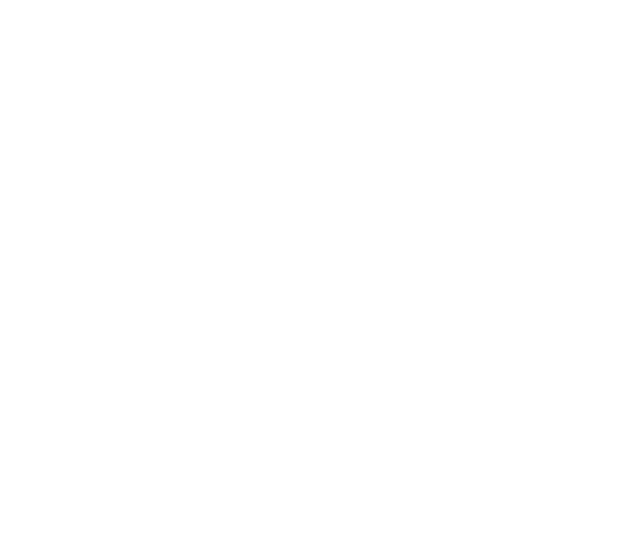
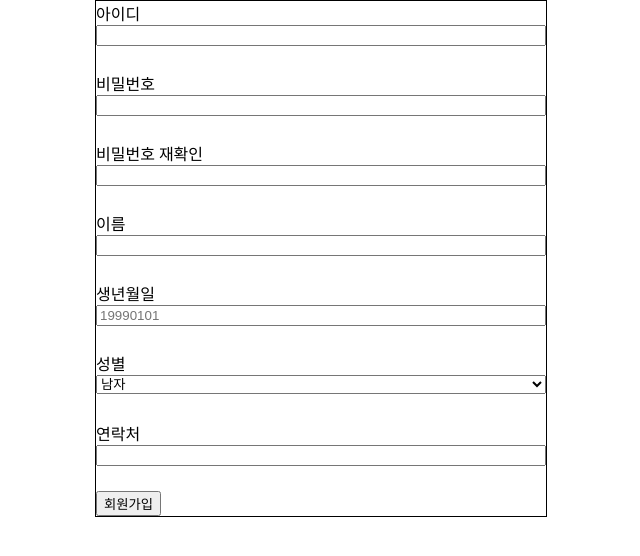
Before and after one commit to jooyoni/alba-people, a React (Create React App) app in the folder client/: page /insertMember in a window 1280 px wide. Before the commit this address had no page. Shown: the top 556 px of the page, without its empty margins (319-959 px from the left). Built offline with nearby package versions, Linux system fonts and the light colour scheme.

Commit message:
회원가입 기능 구현

```diff
--- a/client/package.json
+++ b/client/package.json
@@ -1,13 +1,15 @@
 {
-  "name": "hello-seoul-citizen",
+  "name": "alba-people",
   "version": "0.1.0",
   "private": true,
   "dependencies": {
     "@testing-library/jest-dom": "^5.16.4",
     "@testing-library/react": "^13.1.1",
     "@testing-library/user-event": "^13.5.0",
+    "axios": "^0.26.1",
     "react": "^17.0.1",
     "react-dom": "^17.0.1",
+    "react-hook-form": "^7.30.0",
     "react-query": "^3.38.0",
     "react-router-dom": "^6.3.0",
     "react-scripts": "5.0.1",
--- a/client/public/index.html
+++ b/client/public/index.html
@@ -24,6 +24,12 @@
       work correctly both with client-side routing and a non-root public URL.
       Learn how to configure a non-root public URL by running `npm run build`.
     -->
+    <style>
+      body{
+        margin:0;
+        padding:0;
+      }
+    </style>
     <title>React App</title>
   </head>
   <body>
--- a/client/src/App.js
+++ b/client/src/App.js
@@ -1,10 +1,14 @@
 import {BrowserRouter as Router, Routes, Route, BrowserRouter} from "react-router-dom";
+import InsertMember from "./routes/InsertMember";
+import InsertSuccess from "./routes/InsertSuccess";
 import Login from "./routes/Login";
 
 function App() {
   return (
     <Router>
       <Routes>
+        <Route path="/insertSuccess" element={<InsertSuccess />} />
+        <Route path="/insertMember" element={<InsertMember />} />
         <Route path="/" element={<Login />} />
       </Routes>
     </Router>
--- /dev/null
+++ b/client/src/routes/InsertMember.js
@@ -0,0 +1,104 @@
+import styled from "styled-components";
+import {useForm} from "react-hook-form";
+import axios from "axios";
+import { useNavigate } from "react-router-dom";
+import { useState } from "react";
+import { useRef } from "react";
+
+const Container=styled.div`
+    width:100%;
+`;
+const Content=styled.div`
+    border:1px solid black;
+    width:450px;
+    margin:0 auto;
+`;
+const Form=styled.form`
+    & > div > input, & > div > select{
+        width:100%;
+        box-sizing:border-box;
+    }
+    & > div{
+        height:70px;
+    }
+`;
+const ErrorMsg=styled.div`
+    font-size:13px;
+    color:red;
+`;
+function InsertMember(){
+    const {register, handleSubmit,watch, formState}=useForm();
+    const navigate=useNavigate();
+    const [passCheck,setPassCheck]=useState(true);
+    const [overlapId, setOverlapId]=useState(false);
+    const addUser=(data)=>{
+        const url="http://localhost:5000/api/user";
+        const config={
+            headers:{
+                'Content-Type':'application/json'
+            }
+        }
+        return axios.post(url, JSON.stringify({id:data.id, pass:data.pass, name:data.name, birth:data.birth, gender:data.gender, phone:data.phone}),config)
+    }
+    const onValid=(data)=>{
+        if(!passCheck)
+            return ;
+        addUser(data).catch(err=>console.log(err)).then((res)=>{
+            if(res.data==""){
+                navigate("/insertSuccess");
+            }
+            else if(res.data.errno==1062)
+                document.getElementById("id").focus();
+                setOverlapId(true);
+        });
+    }
+    return (
+        <Container>
+            <Content>
+                <Form onSubmit={handleSubmit(onValid)}>
+                    <div>
+                    <label htmlFor="id">아이디</label>
+                        <input { ...register("id",{required:true, pattern:/^[a-z0-9_]{5,20}$/})} type="text" id="id" onBlur={()=>{setOverlapId(false)}} />
+                        {formState?.errors.id&&<ErrorMsg>5~20자의 영문 소문자, 숫자와 특수기호(_)만 사용 가능합니다.</ErrorMsg>}
+                        {overlapId&&<ErrorMsg>이미 사용중인 아이디입니다.</ErrorMsg>}
+                    </div>
+                    <div>
+                        <label htmlFor="pass">비밀번호</label>
+                        <input {...register("pass", {required:true, pattern: /^(?=.*?[a-z])(?=.*?[0-9])(?=.*?[#?!@$ %^&*-]).{8,25}$/})} type="password" id="pass" />
+                        {formState?.errors.pass&&<ErrorMsg>8~25자의 영문 소문자, 숫자, 특수문자가 각각 최소 1개 이상이어야 합니다.</ErrorMsg>}
+                    </div>
+                    <div>
+                        <label htmlFor="passCheck">비밀번호 재확인</label>
+                        <input {...register("passCheck", {required:true})} type="password" id="passCheck" onBlur={()=>{watch().pass===watch().passCheck?setPassCheck(true):setPassCheck(false)}} />
+                        {!passCheck&&<ErrorMsg>비밀번호가 일치하지 않습니다.</ErrorMsg>}
+                    </div>
+
+                    <div>
+                        <label htmlFor="name">이름</label>
+                        <input {...register("name", {required:true, pattern:/^[ㄱ-힣]+$/ })} type="text" id="name"/>
+                        {formState?.errors.name&&<ErrorMsg>이름이 올바르지 않습니다.</ErrorMsg>}
+                    </div>
+                    <div>
+                        <label htmlFor="birth">생년월일</label>
+                        <input {...register("birth", {required:true, pattern:/^(19[0-9][0-9]|20\d{2})(0[0-9]|1[0-2])(0[1-9]|[1-2][0-9]|3[0-1])$/})} type="text" id="birth" placeholder="19990101" />
+                        {formState?.errors.birth&&<ErrorMsg>생년월일이 올바르지 않습니다.</ErrorMsg>}
+                    </div>
+                    <div>
+                        <label htmlFor="gender">성별</label>
+                        <select id="gender" {...register("gender")}>
+                            <option value="남자">남자</option>
+                            <option value="여자">여자</option>
+                        </select>
+                    </div>
+                    <div>
+                        <label htmlFor="phone">연락처</label>
+                        <input {...register("phone", {required:true, pattern:/^[0-9]{2,3}-[0-9]{3,4}-[0-9]{4}$/})} type="text" id="phone" />
+                        {formState?.errors.phone&&<ErrorMsg>전화번호가 올바르지 않습니다.</ErrorMsg>}
+                    </div>
+                    <button>회원가입</button>
+                </Form>
+            </Content>
+        </Container>
+    )
+}
+export default InsertMember;
--- /dev/null
+++ b/client/src/routes/InsertSuccess.js
@@ -0,0 +1,12 @@
+import { useNavigate } from "react-router-dom";
+
+function InsertSuccess(){
+    const navigate=useNavigate();
+    return (
+        <div>
+            회원가입완료
+            <button onClick={()=>navigate("/")}>홈으로</button>
+        </div>
+    )
+}
+export default InsertSuccess;
--- a/client/src/routes/Login.js
+++ b/client/src/routes/Login.js
@@ -1,14 +1,95 @@
 import { useQuery } from "react-query";
 import { useEffect } from "react";
 import { getUser } from "../api";
+import styled from "styled-components";
+import { Link } from "react-router-dom";
 
+const Container=styled.div`
+`;
+const Contents=styled.div`
+    border:1px solid black;
+    width:360px;
+    margin:0 auto;
+`;
+const Logo=styled.div`
+    font-size:30px;
+    font-weight:bold;
+    text-align: center;
+    padding:30px 0;
+    & > span{
+        @font-face {
+        font-family: 'SuncheonB';
+        src: url('https://cdn.jsdelivr.net/gh/projectnoonnu/noonfonts_2202-2@1.0/SuncheonB.woff') format('woff');
+        font-weight: normal;
+        font-style: normal;
+    }
+    }
+`;
+const Form=styled.form`
+    display:flex;
+    flex-direction: column;
+`;
+
+const Id=styled.input``;
+const Pw=styled.input``;
+const Btn=styled.button``;
+const LoginKeep=styled.span`
+    display:flex;
+    align-items: center;
+    &>div{
+        display:flex;
+        justify-content: center;
+        align-items: center;
+        border:1px solid black;
+        border-radius: 50%;
+        width:15px;
+        height:15px;
+        font-size:12px;
+    }
+`;
+const LoginMenu=styled.div`
+    display:flex;
+    justify-content: center;
+    & > div{
+        font-size:13px;
+        display:flex;
+        align-items: center;
+        & > a{
+            text-decoration: none;
+            color:inherit;
+        }
+    }
+    & > div::after{
+        content:"";
+        display:inline-block;
+        border-left:1px solid black;
+        height:60%;
+        margin:0 5px;
+    }
+    & > div:last-child::after{
+        display:none;
+    }
+`;
 function Login(){
     const {data, isLoading}=useQuery("userInfo", getUser, {staleTime:Infinity, cacheTime:Infinity});
     console.log(data);
     return (
-        <div>
-            {data?.map(user=><div>이름:{user.name}, 생년월일:{user.birth}</div>)}
-        </div>
+        <Container>
+            <Contents>
+                <Logo><span>알바프렌드</span></Logo>
+                <Form>
+                    <Id type="text" placeholder="아이디" />
+                    <Pw type="password" placeholder="비밀번호" />
+                    <Btn type="submit">로그인</Btn>
+                </Form>
+                <LoginKeep>
+                    <div>✔</div>로그인 상태 유지
+                </LoginKeep>
+                <LoginMenu>
+                    <div>아이디 찾기</div><div>비밀번호 찾기</div><div><Link to="/insertMember">회원가입</Link></div>
+                </LoginMenu>
+            </Contents>
+        </Container>
     );
 }
 export default Login;
```
Also changed, not shown: 2 other files (tests, documents, lock files or other folders).
